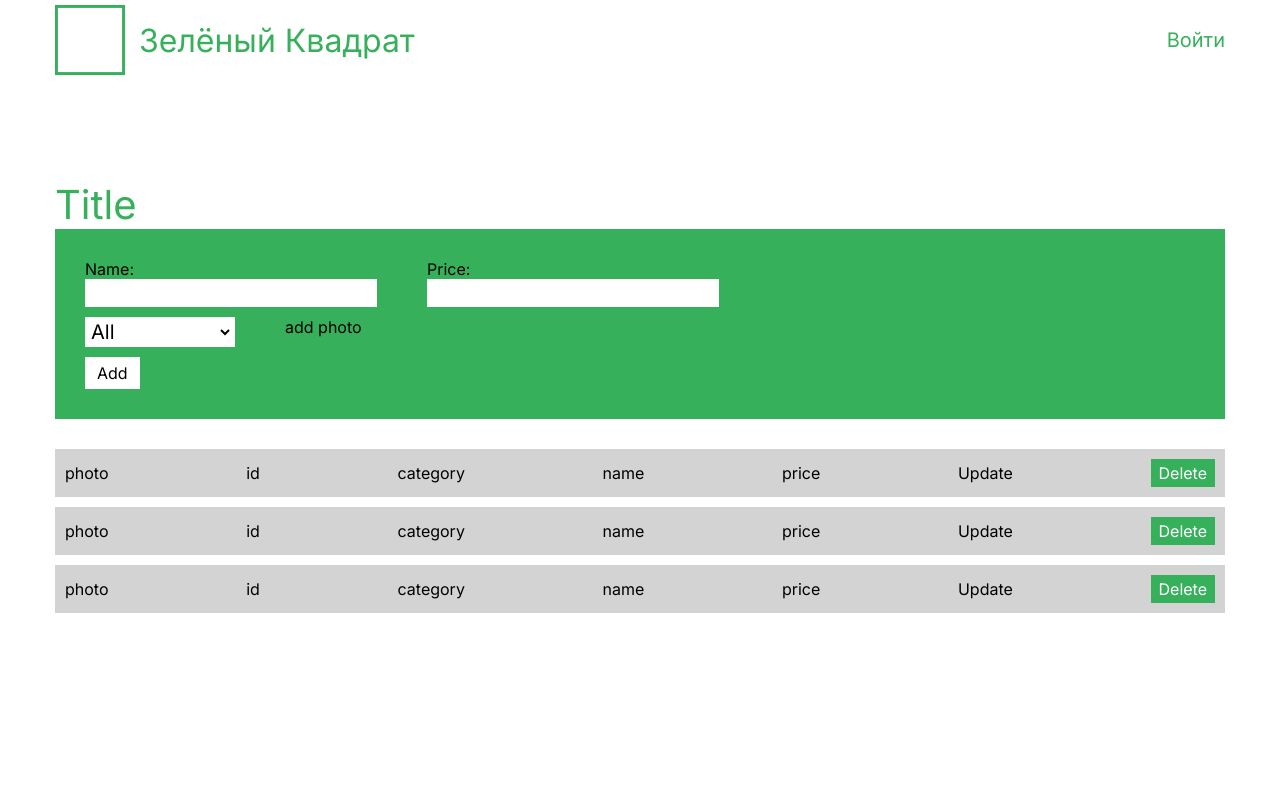
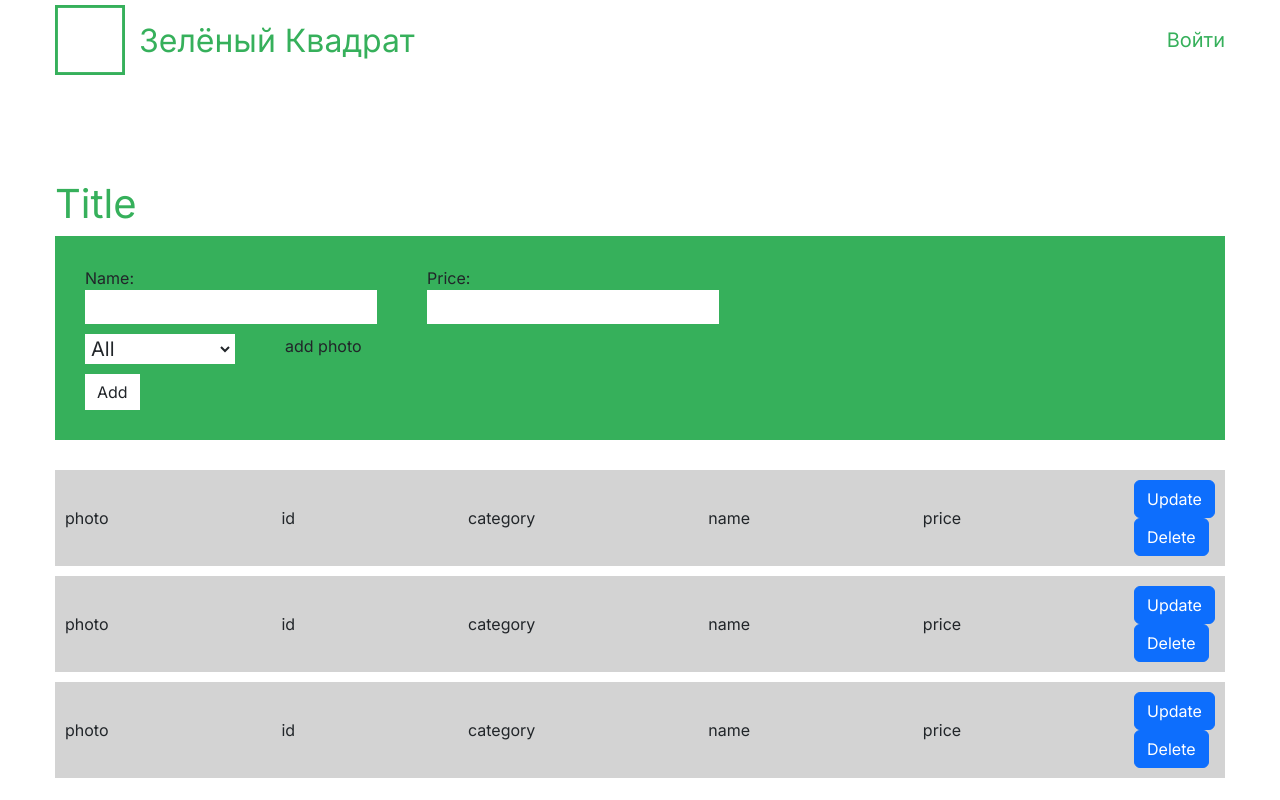
Before and after one commit to adilism48/green-square-front, a React (Create React App) app: page /admin in a window 1280 px wide. Built offline with nearby package versions, Linux system fonts and the light colour scheme.

Commit message:
Modal css

```diff
--- a/package.json
+++ b/package.json
@@ -6,6 +6,7 @@
     "@testing-library/jest-dom": "^5.17.0",
     "@testing-library/react": "^13.4.0",
     "@testing-library/user-event": "^13.5.0",
+    "bootstrap": "^5.3.2",
     "react": "^18.2.0",
     "react-bootstrap": "^2.9.1",
     "react-dom": "^18.2.0",
--- a/src/components/admin/ModalBtn.jsx
+++ b/src/components/admin/ModalBtn.jsx
@@ -14,7 +14,7 @@ const ModalButton = ({ modalContent, title, btnName }) => {
 
     return (
         <div>
-            <Button variant="primary" onClick={handleOpenModal}>
+            <Button className="btn" variant="primary" onClick={handleOpenModal}>
                 {btnName}
             </Button>
 
--- a/src/components/admin/admin.jsx
+++ b/src/components/admin/admin.jsx
@@ -1,5 +1,7 @@
 import './admin.css'
 import ModalButton from "./ModalBtn";
+import {Button} from "react-bootstrap";
+import React from "react";
 
 const Admin = () => {
 return (
@@ -48,6 +50,7 @@ const ProductItem = ({product, deleteAction, updateAction}) => {
             <div className="item__category">category</div>
             <div className="item__name">name</div>
             <div className="item__price">price</div>
+            <div className="list-btns">
                 <ModalButton
                     btnName={"Update"}
                     title={"Update post"}
@@ -57,7 +60,8 @@ const ProductItem = ({product, deleteAction, updateAction}) => {
                         </div>
                     }
                 />
-            <button className="del-btn">Delete</button>
+                <Button variant="primary">Delete</Button>
+            </div>
         </div>
     )
 }
--- a/src/index.js
+++ b/src/index.js
@@ -1,6 +1,7 @@
 import React from 'react';
 import ReactDOM from 'react-dom/client';
 import App from './App';
+import 'bootstrap/dist/css/bootstrap.min.css';
 import './styles/reset.css';
 import './styles/common.css';
 
```
Also changed, not shown: 1 other file (tests, documents, lock files or other folders). Lines whose indentation alone changed are shown as unchanged.
